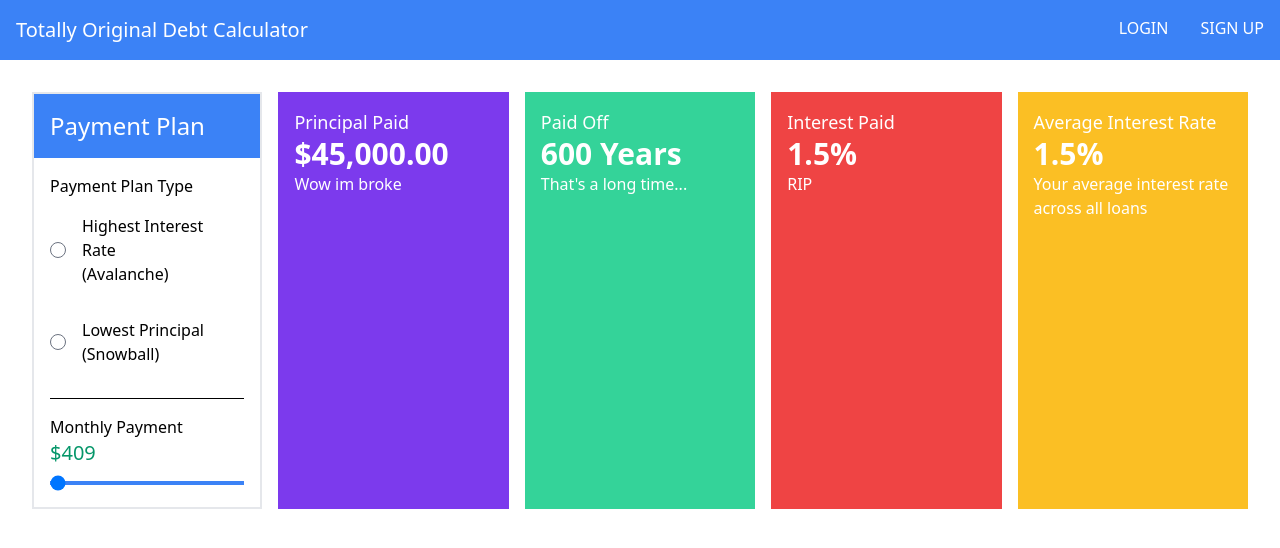
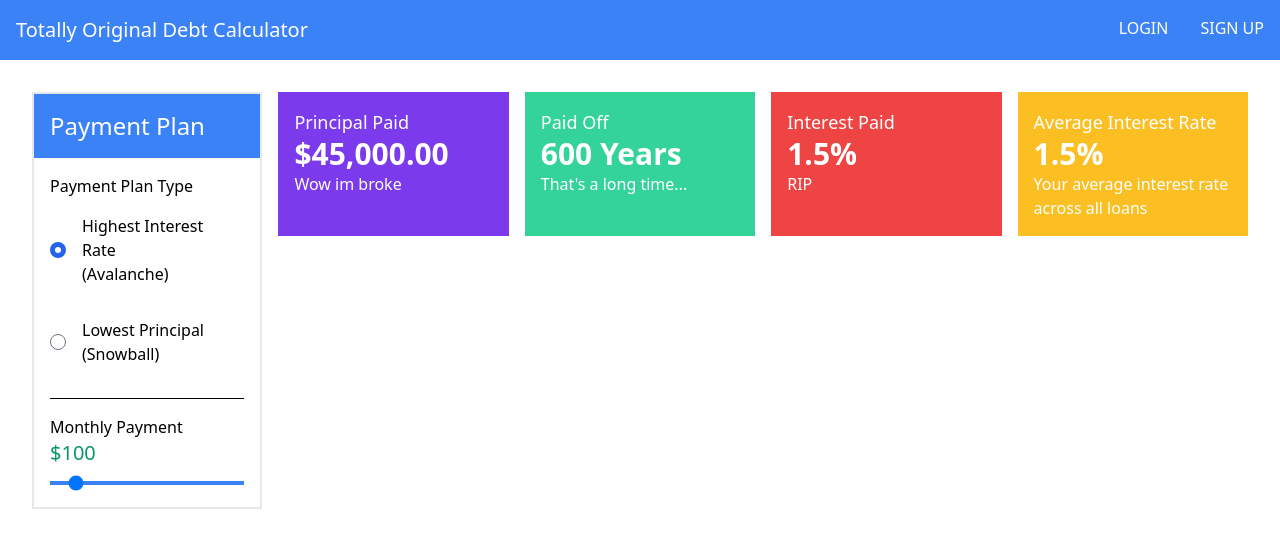
Before and after one commit to iaewing/debt-payoff-calculator, a Vue app: page / in a window 1280 px wide. Shown: the top 548 px of the page. Built offline with nearby package versions, Linux system fonts and the light colour scheme.

Commit message:
Fix vertical spacing

```diff
--- a/src/App.vue
+++ b/src/App.vue
@@ -1,35 +1,12 @@
 <template>
   <NavBar/>
-  <div class="grid grid-cols-5 gap-x-4 p-8">
-    <div class="border-2">
-      <p class="p-4 bg-blue-500 text-white text-2xl">Payment Plan</p>
-      <div class="p-4">
-        Payment Plan Type
-        <div class="flex items-center">
-          <input type="radio" id="avalanche" class=""/>
-          <label for="avalanche" class="p-4">
-            Highest Interest Rate <br/>
-            (Avalanche)
-          </label>
-        </div>
+  <div class="grid grid-cols-5 grid-rows-5 gap-x-4 p-8">
+    <PaymentPlan />
 
-        <div class="flex items-center">
-          <input type="radio" id="snowball"/>
-          <label for="snowball" class="p-4">
-            Lowest Principal <br/>
-            (Snowball)
-          </label>
-        </div>
-        <div class="pt-4 mt-4 border-t border-black">
-          <h3>Monthly Payment</h3>
-          <p v-text="'$' + monthlyPayment" class="text-green-600 text-xl"></p>
-          <input v-model="monthlyPayment" type="range" min="409" max="1000" class="appearance-none h-1 bg-blue-500 border-red-500 w-full"/>
-        </div>
-      </div>
-    </div>
     <!--Start of column two-->
-    <div class="col-span-4 grid grid-cols-4 gap-4">
-      <Card class="bg-purple-600 text-white p-4">
+    <div class="col-span-4 row-span-1">
+      <div class="grid grid-cols-4 gap-4">
+        <Card class="bg-purple-600 text-white p-4 ">
           <template v-slot:default>
             $45,000.00
           </template>
@@ -74,18 +51,22 @@
           </template>
         </Card>
       </div>
+
+    </div>
   </div>
 </template>
 
 <script>
 import NavBar from './components/NavBar.vue'
 import Card from './components/Card.vue'
+import PaymentPlan from './components/PaymentPlan.vue'
 
 export default {
   name: 'App',
   components: {
     NavBar,
     Card,
+    PaymentPlan
   },
   data () {
     return {
--- /dev/null
+++ b/src/components/PaymentPlan.vue
@@ -0,0 +1,44 @@
+<template>
+  <div class="border-2">
+    <p class="p-4 bg-blue-500 text-white text-2xl">Payment Plan</p>
+    <div class="p-4">
+      Payment Plan Type
+      <div class="flex items-center">
+        <input type="radio" id="avalanche" class="" checked="paymentType=='avalanche'" v-model="paymentType" value="avalanche"/>
+        <label for="avalanche" class="p-4">
+          Highest Interest Rate <br/>
+          (Avalanche)
+        </label>
+      </div>
+
+      <div class="flex items-center">
+        <input type="radio" id="snowball"/>
+        <label for="snowball" class="p-4">
+          Lowest Principal <br/>
+          (Snowball)
+        </label>
+      </div>
+      <div class="pt-4 mt-4 border-t border-black">
+        <h3>Monthly Payment</h3>
+        <p v-text="'$' + monthlyPayment" class="text-green-600 text-xl"></p>
+        <input v-model="monthlyPayment" type="range" min="1" max="1000" class="appearance-none h-1 bg-blue-500 border-red-500 w-full"/>
+      </div>
+    </div>
+  </div>
+</template>
+
+<script>
+export default {
+  name: "PaymentPlan.vue",
+  data() {
+    return {
+      paymentType: '',
+      monthlyPayment: 100,
+    }
+  }
+}
+</script>
+
+<style scoped>
+
+</style>
```
Lines whose indentation alone changed are shown as unchanged.
